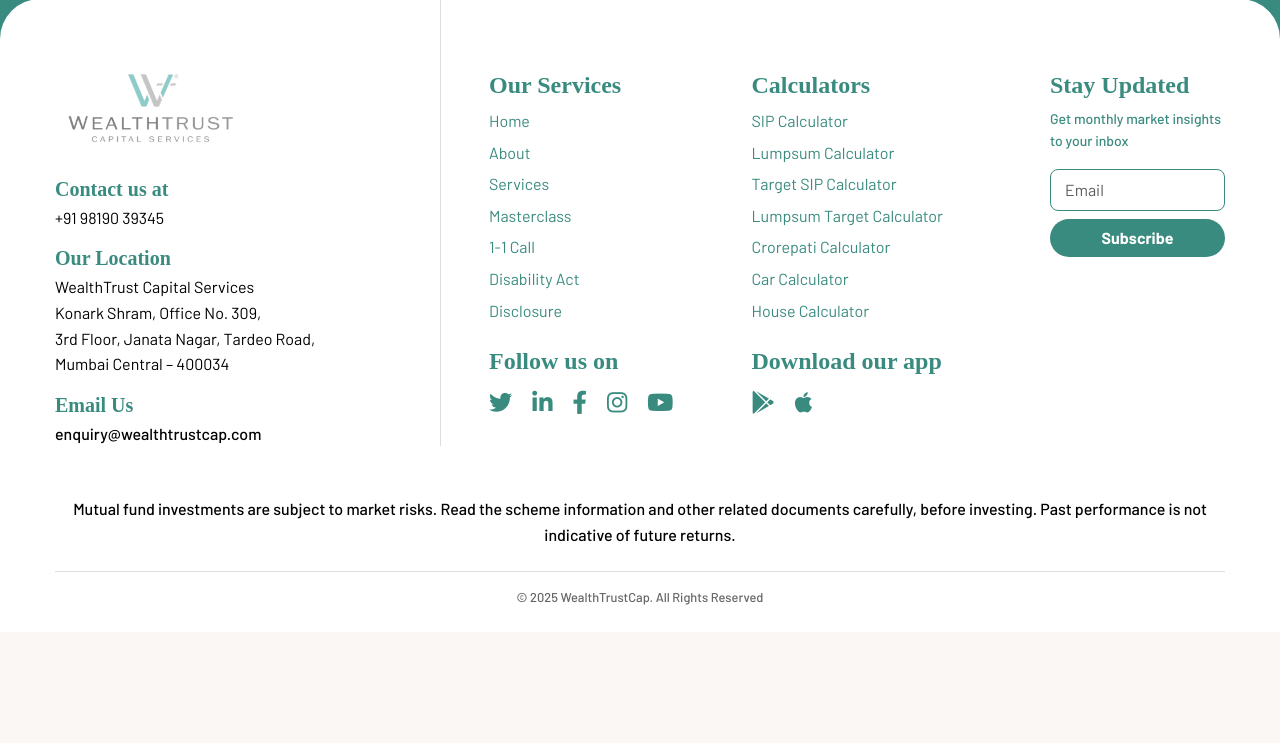
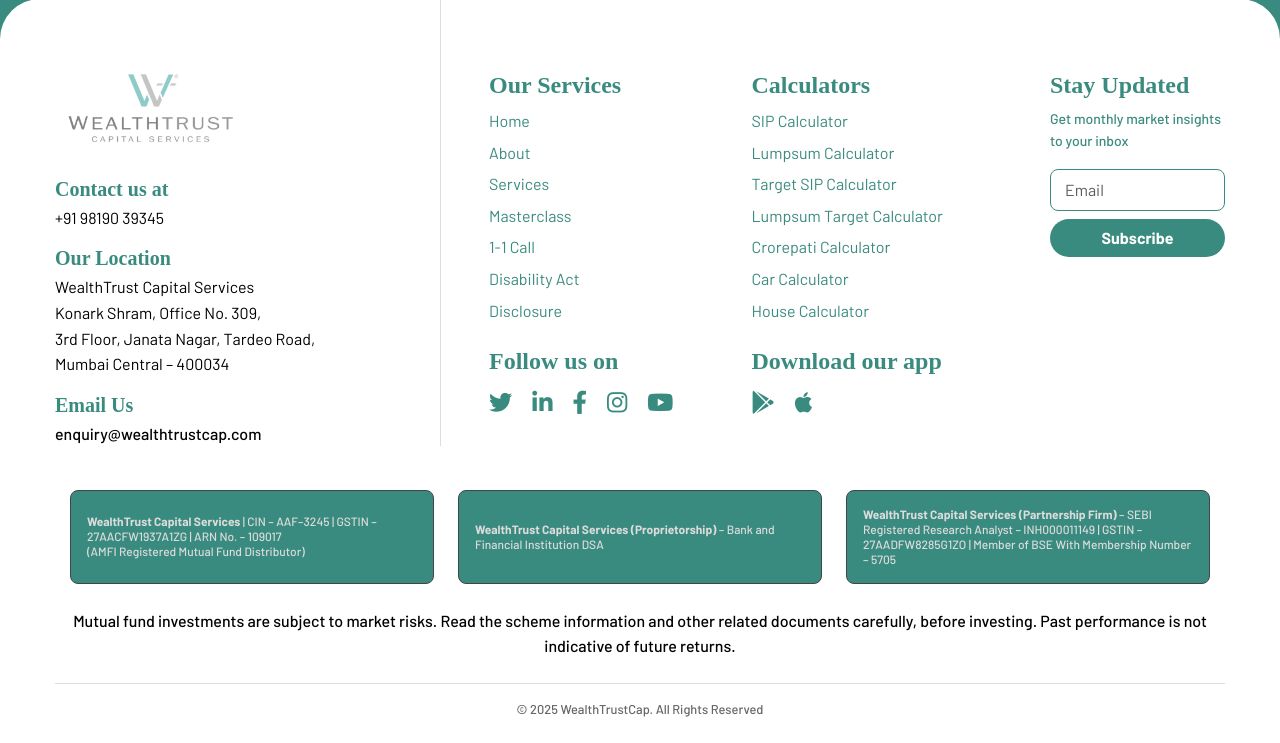
Before and after one commit to mukul218/wealth-trust, a PHP site: page /index.php in a window 1280 px wide. Shown: the part 4518-5261 px from the top of the page. Before the commit the page ends 5123 px from the top, so only its background shows below. Run offline with PHP 8.4, Linux system fonts and the light colour scheme; data that the repository does not hold is empty; some web fonts are replaced.

Commit message:
footer card without image

```diff
--- a/includes/footer.php
+++ b/includes/footer.php
@@ -94,8 +94,50 @@
                 </div>
             </div>
             <section class="certification-section">
-                <div class="container text-white">p
+                <div class="container text-white">
+                    <h6 class="mb-4">we are well certified –</h6>
+                    <div class="row g-4">
+                        <!-- Card 1 -->
+                        <div class="col-md-4">
+                            <div class="cert-card p-3 h-100 d-flex flex-column justify-content-center">
+                                <div class="input-group input-group-sm w-auto">
+                                    <p style="line-height: 15px;font-size: 12px;" class="mb-0 small">
+                                        <strong>WealthTrust Capital Services</strong> |
+                                        CIN – AAF–3245 |
+                                        GSTIN – 27AACFW1937A1ZG |
+                                        ARN No. – 109017
+                                        <br>(AMFI Registered Mutual Fund Distributor)
+                                    </p>
+                                </div>
+                            </div>
+                        </div>
+                        <!-- Card 2 -->
+                        <div class="col-md-4">
+                            <div class="cert-card p-3 h-100 d-flex flex-column justify-content-center">
+                                <div class="input-group input-group-sm w-auto">
+                                    <p style="line-height: 15px;font-size: 12px;" class="mb-0 small">
+                                        <strong>WealthTrust Capital Services (Proprietorship)</strong> –
+                                        Bank and Financial Institution DSA
+                                    </p>
+                                </div>
+                            </div>
+                        </div>
+                        <!-- Card 3 -->
+                        <div class="col-md-4">
+                            <div class="cert-card p-3 h-100 d-flex flex-column justify-content-center">
+                                <div class="input-group input-group-sm w-auto">
+                                    <p style="line-height: 15px;font-size: 12px;" class="mb-0 small">
+                                        <strong>WealthTrust Capital Services (Partnership Firm)</strong> –
+                                        SEBI Registered Research Analyst – INH000011149 |
+                                        GSTIN – 27AADFW8285G1ZO |
+                                        Member of BSE With Membership Number – 5705
+                                    </p>
+                                </div>
+                            </div>
+                        </div>
+                    </div>
 
+                    <!-- Risk Disclaimer -->
                     <p class="text-center mt-4 text-black">
                         Mutual fund investments are subject to market risks. Read the scheme information and other related documents carefully, before investing. Past performance is not indicative of future returns.
                     </p>
```
